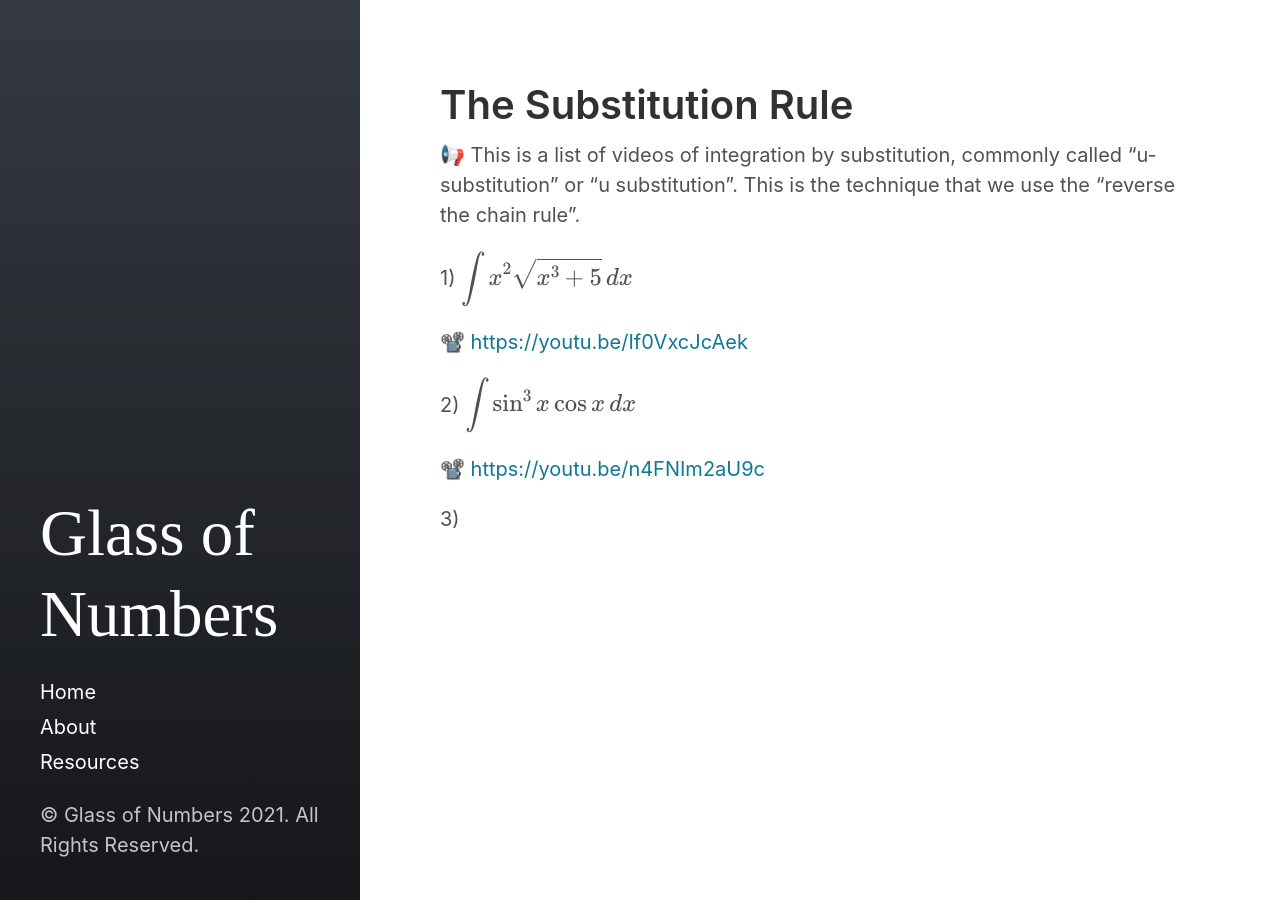
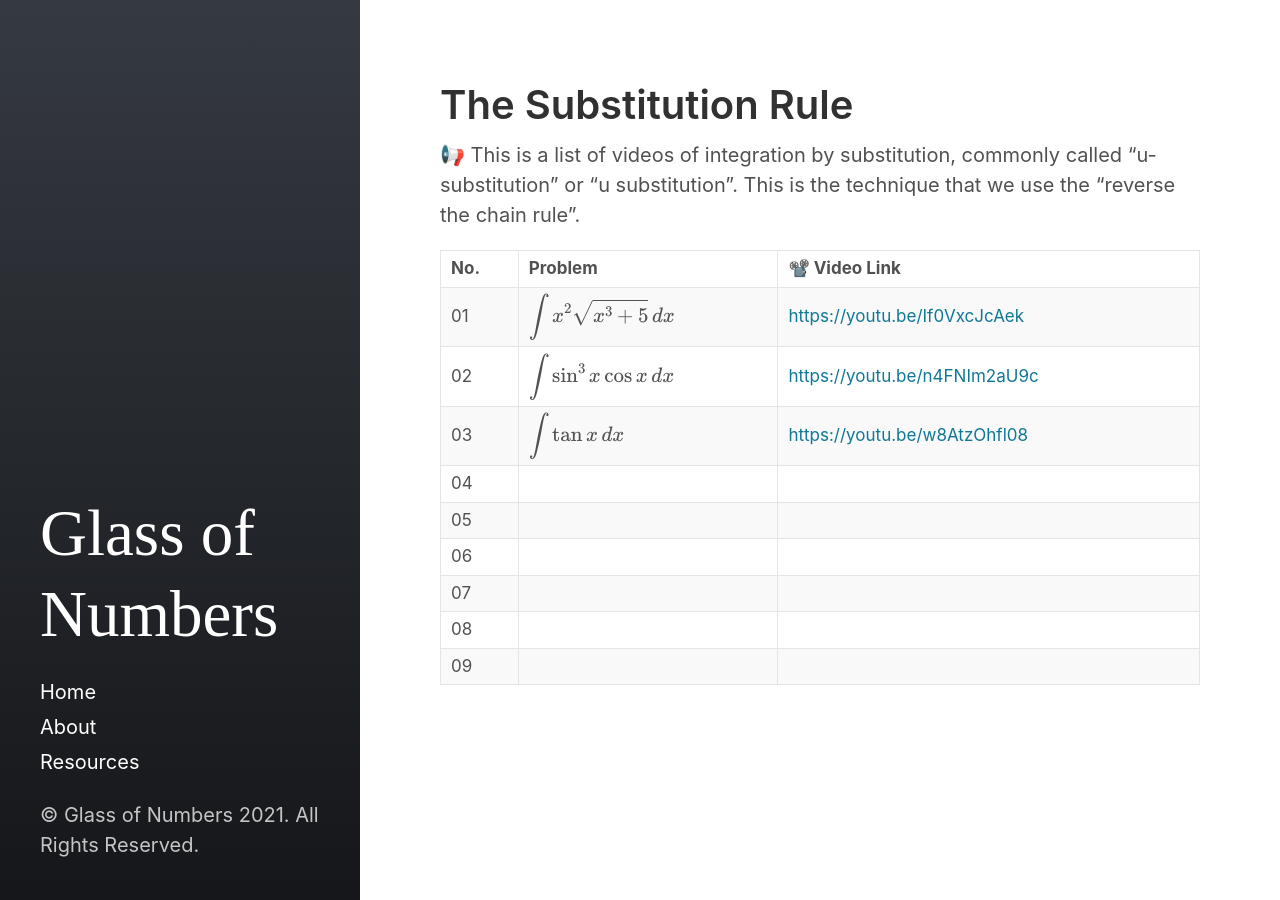
Before and after one commit to mokcak/mokcak.github.io, a Jekyll site: the page built from category/videos/calculus/substitution_rule.md, in a window 1280 px wide. Built offline with Jekyll 4.4.1, drawn with Linux system fonts in a browser that asks for light colours; formulas are drawn with MathJax 3.

Commit message:
Update substitution_rule.md

```diff
--- a/category/videos/calculus/substitution_rule.md
+++ b/category/videos/calculus/substitution_rule.md
@@ -5,16 +5,14 @@ title: The Substitution Rule
 
 📢 This is a list of videos of integration by substitution, commonly called "u-substitution" or "u substitution". This is the technique that we use the "reverse the chain rule".
 
-1) $$\displaystyle \int x^2\sqrt{x^3 + 5} \, dx$$
-
-📽️ <a href="https://youtu.be/If0VxcJcAek" target="_blank">https://youtu.be/If0VxcJcAek</a>
-
-
-
-2) $$\displaystyle \int \sin^{3}x\cos x \, dx$$
-
-📽️ <a href="https://youtu.be/n4FNIm2aU9c" target="_blank">https://youtu.be/n4FNIm2aU9c</a>
-
-
-
-3)
+| No.  | Problem                                        | 📽️ Video Link                                                 |
+| ---- | ---------------------------------------------- | ------------------------------------------------------------ |
+| 01   | $$\displaystyle \int x^2\sqrt{x^3 + 5} \, dx$$ | <a href="https://youtu.be/If0VxcJcAek" target="_blank">https://youtu.be/If0VxcJcAek</a> |
+| 02   | $$\displaystyle \int \sin^{3}x\cos x \, dx$$   | <a href="https://youtu.be/n4FNIm2aU9c" target="_blank">https://youtu.be/n4FNIm2aU9c</a> |
+| 03   | $$\displaystyle \int \tan x \, dx$$            | <a href="https://youtu.be/w8AtzOhfl08" target="_blank">https://youtu.be/w8AtzOhfl08</a> |
+| 04   |                                                |                                                              |
+| 05   |                                                |                                                              |
+| 06   |                                                |                                                              |
+| 07   |                                                |                                                              |
+| 08   |                                                |                                                              |
+| 09   |                                                |                                                              |
```
